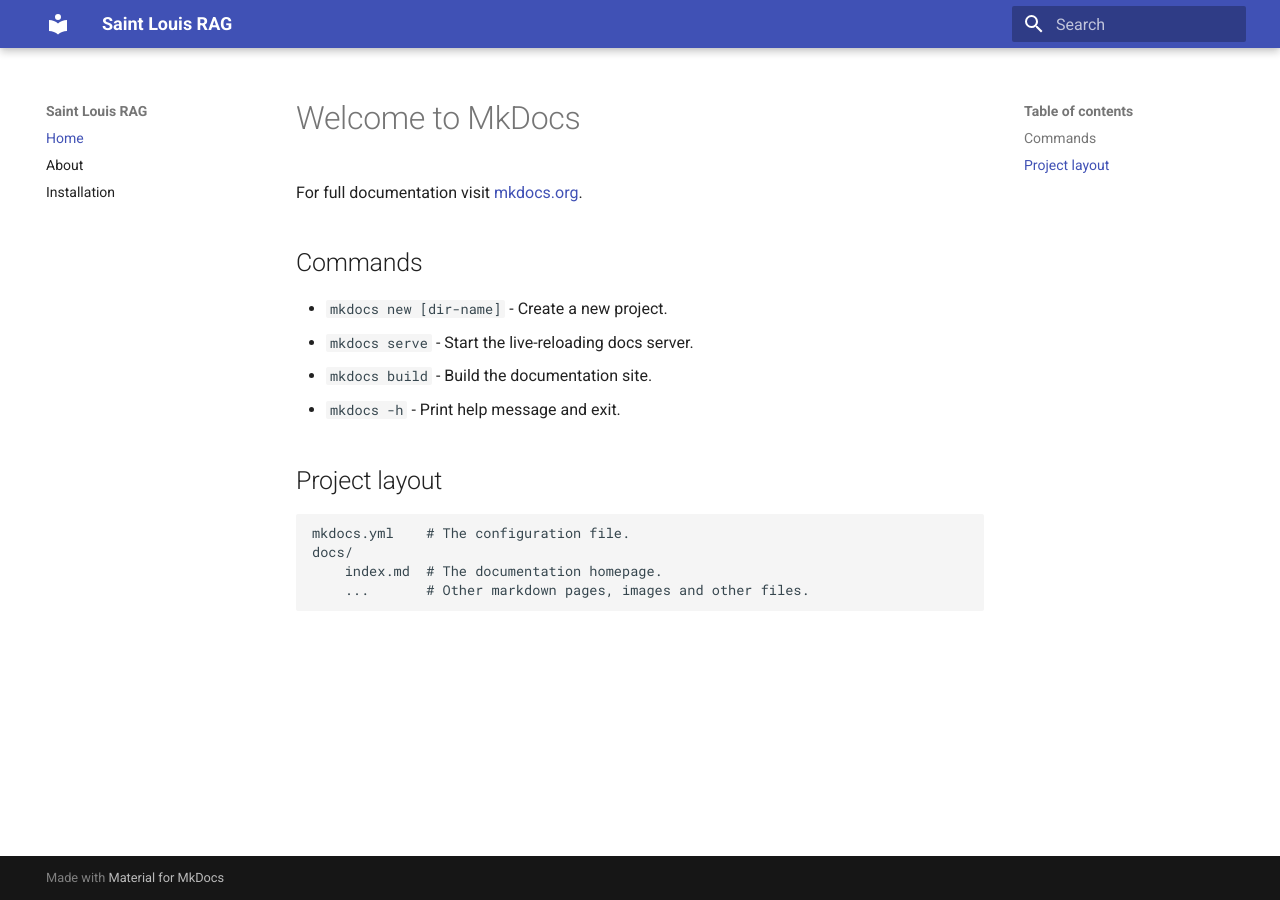
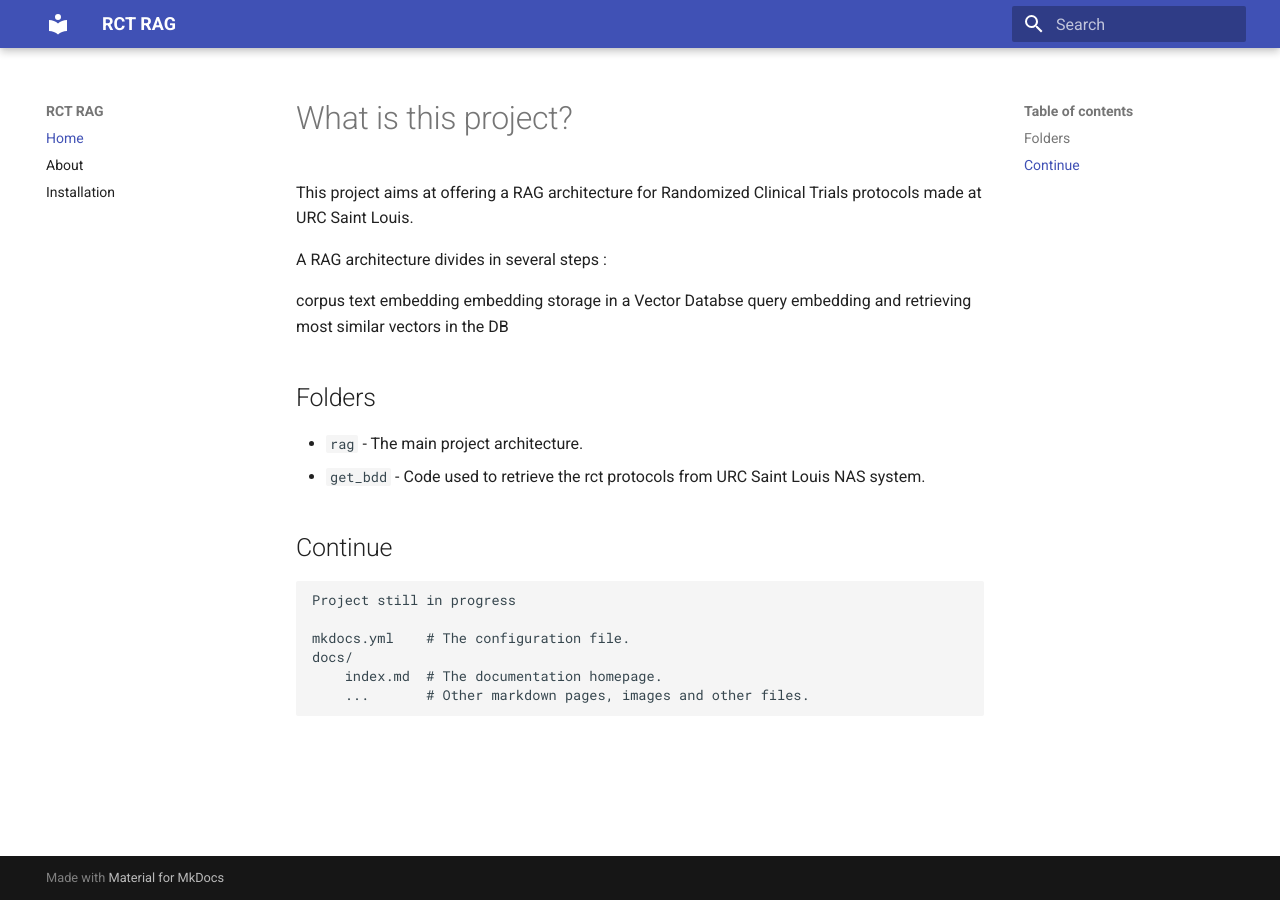
Before and after one commit to LorisDematini/rct_rag, an MkDocs documentation site: the page built from docs/index.md, in a window 1280 px wide. Built offline with MkDocs 1.6.1 and Material for MkDocs 9.7.7, drawn with Linux system fonts in a browser that asks for light colours.

Commit message:
clean mkdocs

```diff
--- a/docs/index.md
+++ b/docs/index.md
@@ -1,15 +1,21 @@
-# Welcome to MkDocs
+# What is this project?
 
-For full documentation visit [mkdocs.org](https://www.mkdocs.org).
+This project aims at offering a RAG architecture for Randomized Clinical Trials protocols made at URC Saint Louis.
 
-## Commands
+A RAG architecture divides in several steps :
 
-* `mkdocs new [dir-name]` - Create a new project.
-* `mkdocs serve` - Start the live-reloading docs server.
-* `mkdocs build` - Build the documentation site.
-* `mkdocs -h` - Print help message and exit.
+corpus text embedding
+embedding storage in a Vector Databse
+query embedding and retrieving most similar vectors in the DB
 
-## Project layout
+## Folders
+
+* `rag` - The main project architecture.
+* `get_bdd` - Code used to retrieve the rct protocols from URC Saint Louis NAS system.
+
+## Continue
+
+    Project still in progress
 
     mkdocs.yml    # The configuration file.
     docs/
--- a/mkdocs.yml
+++ b/mkdocs.yml
@@ -1,4 +1,4 @@
-site_name: Saint Louis RAG
+site_name: RCT RAG
 theme:
   name: material
 nav:
```
Also changed, not shown: README.md (+1 -1 lines), assets/rag_illustration.png (renamed from docs/rag_illustration.png), pyproject.toml (added), 1 other file.
